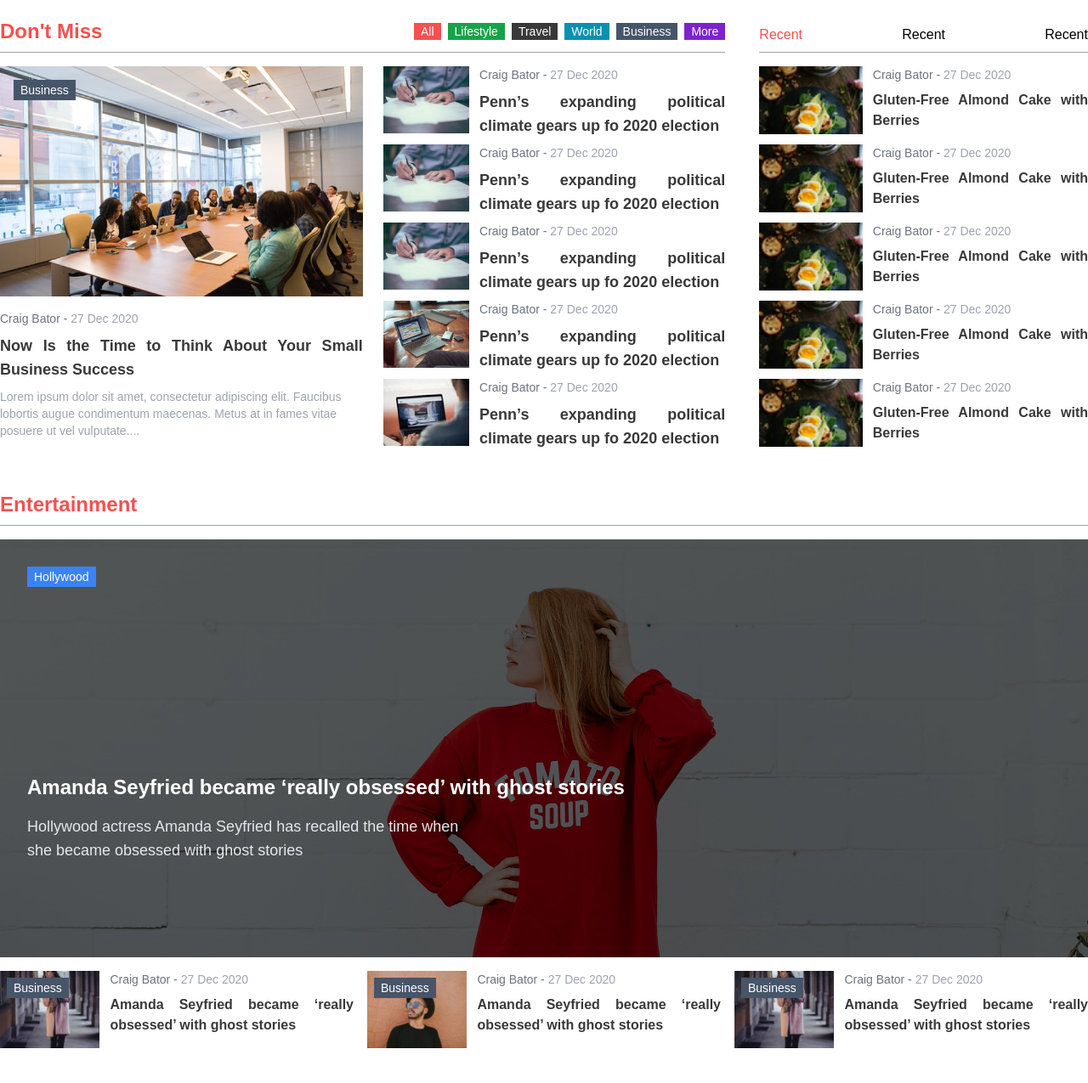
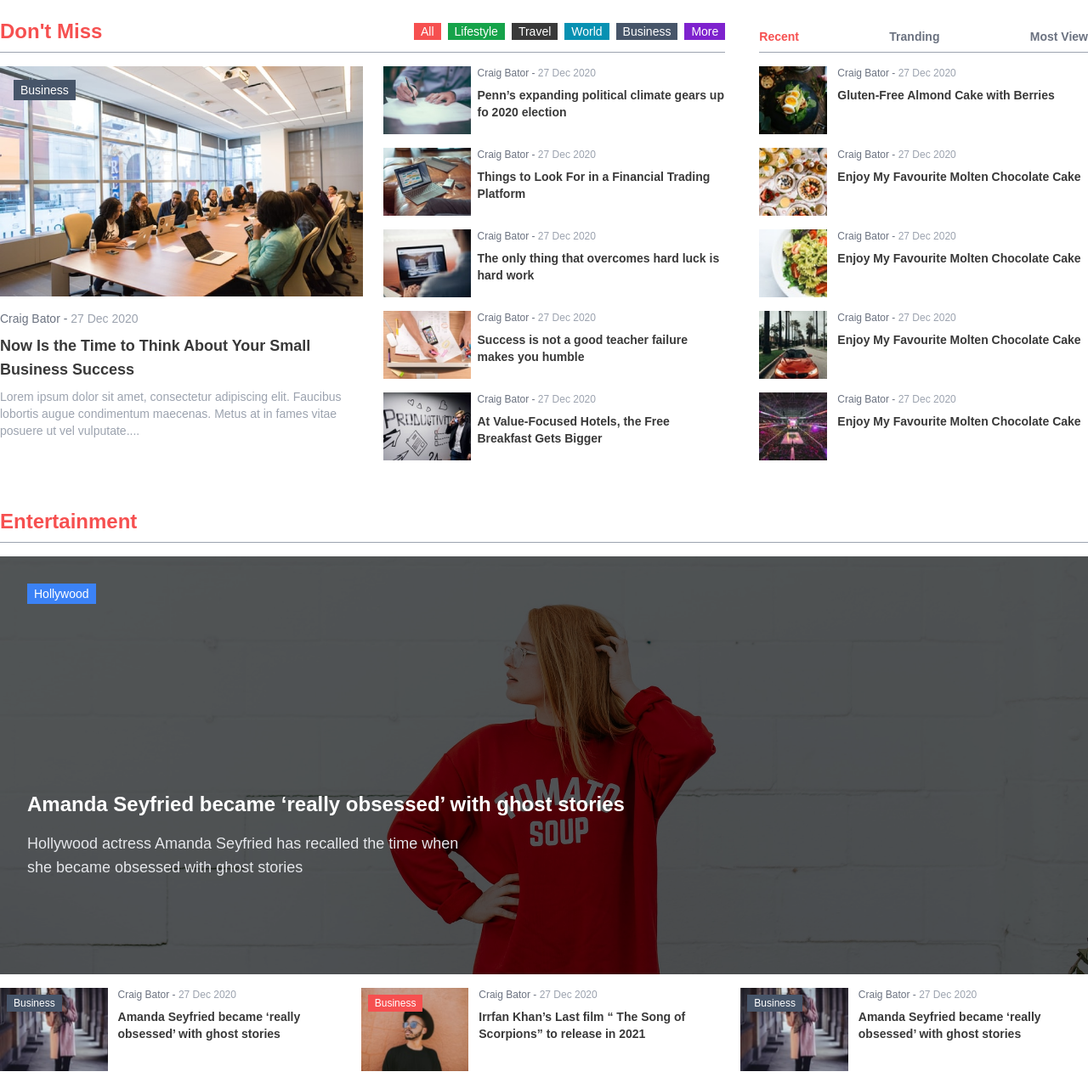
Before and after one commit to FIMehedi/newscast-tailwind, a website: page index.html in a window 1280 px wide. Shown: the part 215-1490 px from the top of the page at 85% size. Drawn offline with nearby package versions, Linux system fonts and the light colour scheme.

Commit message:
[MOD] Modified styles

```diff
--- a/index.html
+++ b/index.html
@@ -220,7 +220,7 @@
               <p class="text-sm font-normal text-gray-500">
                 Craig Bator - <span class="text-gray-400">27 Dec 2020</span>
               </p>
-              <h3 class="text-primary font-bold text-lg py-2 text-justify">
+              <h3 class="text-primary font-bold text-lg py-2">
                 <a
                   href=""
                   class="hover:text-secondary hover:underline transition"
@@ -235,15 +235,19 @@
             </div>
           </div>
           <div class="w-1/2 pl-6">
-            <div class="flex gap-3">
-              <div class="h-5">
-                <img src="./assets/images/dontmiss2.png" alt="" />
+            <div class="flex gap-2 pb-4">
+              <div class="h-20 w-24 overflow-hidden min-w-fit">
+                <img
+                  src="./assets/images/dontmiss2.png"
+                  alt=""
+                  class="h-full"
+                />
               </div>
               <div class="">
-                <p class="text-sm font-normal text-gray-500">
+                <p class="text-xs font-lite text-gray-500">
                   Craig Bator - <span class="text-gray-400">27 Dec 2020</span>
                 </p>
-                <h3 class="text-primary font-bold text-lg py-2 text-justify">
+                <h3 class="text-primary font-semibold text-sm py-2">
                   <a
                     href=""
                     class="hover:text-secondary hover:underline transition"
@@ -253,76 +257,88 @@
                 </h3>
               </div>
             </div>
-
-            <div class="flex gap-3">
-              <div class="h-5">
-                <img src="./assets/images/dontmiss2.png" alt="" />
+            <div class="flex gap-2 pb-4">
+              <div class="h-20 w-24 overflow-hidden min-w-fit">
+                <img
+                  src="./assets/images/dontmiss3.png"
+                  alt=""
+                  class="h-full"
+                />
               </div>
               <div class="">
-                <p class="text-sm font-normal text-gray-500">
+                <p class="text-xs font-lite text-gray-500">
                   Craig Bator - <span class="text-gray-400">27 Dec 2020</span>
                 </p>
-                <h3 class="text-primary font-bold text-lg py-2 text-justify">
+                <h3 class="text-primary font-semibold text-sm py-2">
                   <a
                     href=""
                     class="hover:text-secondary hover:underline transition"
-                    >Penn’s expanding political climate gears up fo 2020
-                    election</a
+                    >Things to Look For in a Financial Trading Platform</a
                   >
                 </h3>
               </div>
             </div>
 
-            <div class="flex gap-3">
-              <div class="h-5">
-                <img src="./assets/images/dontmiss2.png" alt="" />
+            <div class="flex gap-2 pb-4">
+              <div class="h-20 w-24 overflow-hidden min-w-fit">
+                <img
+                  src="./assets/images/dontmiss4.png"
+                  alt=""
+                  class="h-full"
+                />
               </div>
               <div class="">
-                <p class="text-sm font-normal text-gray-500">
+                <p class="text-xs font-lite text-gray-500">
                   Craig Bator - <span class="text-gray-400">27 Dec 2020</span>
                 </p>
-                <h3 class="text-primary font-bold text-lg py-2 text-justify">
+                <h3 class="text-primary font-semibold text-sm py-2">
                   <a
                     href=""
                     class="hover:text-secondary hover:underline transition"
-                    >Penn’s expanding political climate gears up fo 2020
-                    election</a
+                    >The only thing that overcomes hard luck is hard work</a
                   >
                 </h3>
               </div>
             </div>
-            <div class="flex gap-3">
-              <div class="h-5">
-                <img src="./assets/images/dontmiss3.png" alt="" />
+
+            <div class="flex gap-2 pb-4">
+              <div class="h-20 w-24 overflow-hidden min-w-fit">
+                <img
+                  src="./assets/images/dontmiss5.png"
+                  alt=""
+                  class="h-full"
+                />
               </div>
               <div class="">
-                <p class="text-sm font-normal text-gray-500">
+                <p class="text-xs font-lite text-gray-500">
                   Craig Bator - <span class="text-gray-400">27 Dec 2020</span>
                 </p>
-                <h3 class="text-primary font-bold text-lg py-2 text-justify">
+                <h3 class="text-primary font-semibold text-sm py-2">
                   <a
                     href=""
                     class="hover:text-secondary hover:underline transition"
-                    >Penn’s expanding political climate gears up fo 2020
-                    election</a
+                    >Success is not a good teacher failure makes you humble</a
                   >
                 </h3>
               </div>
             </div>
-            <div class="flex gap-3">
-              <div class="h-5">
-                <img src="./assets/images/dontmiss4.png" alt="" />
+            <div class="flex gap-2 pb-4">
+              <div class="h-20 w-24 overflow-hidden min-w-fit">
+                <img
+                  src="./assets/images/dontmiss6.png"
+                  alt=""
+                  class="h-full"
+                />
               </div>
               <div class="">
-                <p class="text-sm font-normal text-gray-500">
+                <p class="text-xs font-lite text-gray-500">
                   Craig Bator - <span class="text-gray-400">27 Dec 2020</span>
                 </p>
-                <h3 class="text-primary font-bold text-lg py-2 text-justify">
+                <h3 class="text-primary font-semibold text-sm py-2">
                   <a
                     href=""
                     class="hover:text-secondary hover:underline transition"
-                    >Penn’s expanding political climate gears up fo 2020
-                    election</a
+                    >At Value-Focused Hotels, the Free Breakfast Gets Bigger</a
                   >
                 </h3>
               </div>
@@ -330,24 +346,24 @@
           </div>
         </div>
       </div>
-      <div class="w-1/3 mt-2 pl-10">
+      <div class="w-1/3 mt-3 pl-10">
         <div
           class="flex justify-between items-center py-2 border-b border-b-gray-400"
         >
-          <a href="" class="font-medium text-secondary">Recent</a>
-          <a href="" class="font-medium">Recent</a>
-          <a href="" class="font-medium">Recent</a>
+          <a href="" class="font-semibold text-sm text-secondary">Recent</a>
+          <a href="" class="font-semibold text-sm text-gray-500">Tranding</a>
+          <a href="" class="font-semibold text-sm text-gray-500">Most View</a>
         </div>
 
         <div class="flex mt-4">
-          <div class="h-20 overflow-hidden">
-            <img src="./assets/images/recent1.png" alt="" />
+          <div class="h-20 w-20 overflow-hidden">
+            <img src="./assets/images/recent1.png" alt="" class="w-auto" />
           </div>
           <div class="pl-3">
-            <p class="text-sm font-normal text-gray-500">
+            <p class="text-xs font-light text-gray-500">
               Craig Bator - <span class="text-gray-400">27 Dec 2020</span>
             </p>
-            <h3 class="text-primary font-bold py-2 text-justify">
+            <h3 class="text-primary font-semibold py-2 text-sm">
               <a href="" class="hover:text-secondary hover:underline transition"
                 >Gluten-Free Almond Cake with Berries</a
               >
@@ -355,62 +371,64 @@
           </div>
         </div>
 
-        <div class="flex mt-2">
-          <div class="h-20 overflow-hidden">
-            <img src="./assets/images/recent1.png" alt="" />
+        <div class="flex mt-4">
+          <div class="h-20 w-20 overflow-hidden">
+            <img src="./assets/images/recent2.png" alt="" class="w-auto" />
           </div>
           <div class="pl-3">
-            <p class="text-sm font-normal text-gray-500">
+            <p class="text-xs font-light text-gray-500">
               Craig Bator - <span class="text-gray-400">27 Dec 2020</span>
             </p>
-            <h3 class="text-primary font-bold py-2 text-justify">
+            <h3 class="text-primary font-semibold py-2 text-sm">
               <a href="" class="hover:text-secondary hover:underline transition"
-                >Gluten-Free Almond Cake with Berries</a
+                >Enjoy My Favourite Molten Chocolate Cake</a
               >
             </h3>
           </div>
         </div>
-        <div class="flex mt-2">
-          <div class="h-20 overflow-hidden">
-            <img src="./assets/images/recent1.png" alt="" />
+
+        <div class="flex mt-4">
+          <div class="h-20 w-20 overflow-hidden">
+            <img src="./assets/images/recent3.png" alt="" class="w-auto" />
           </div>
           <div class="pl-3">
-            <p class="text-sm font-normal text-gray-500">
+            <p class="text-xs font-light text-gray-500">
               Craig Bator - <span class="text-gray-400">27 Dec 2020</span>
             </p>
-            <h3 class="text-primary font-bold py-2 text-justify">
+            <h3 class="text-primary font-semibold py-2 text-sm">
               <a href="" class="hover:text-secondary hover:underline transition"
-                >Gluten-Free Almond Cake with Berries</a
+                >Enjoy My Favourite Molten Chocolate Cake</a
               >
             </h3>
           </div>
         </div>
-        <div class="flex mt-2">
-          <div class="h-20 overflow-hidden">
-            <img src="./assets/images/recent1.png" alt="" />
+
+        <div class="flex mt-4">
+          <div class="h-20 w-20 overflow-hidden">
+            <img src="./assets/images/recent4.png" alt="" class="w-auto" />
           </div>
           <div class="pl-3">
-            <p class="text-sm font-normal text-gray-500">
+            <p class="text-xs font-light text-gray-500">
               Craig Bator - <span class="text-gray-400">27 Dec 2020</span>
             </p>
-            <h3 class="text-primary font-bold py-2 text-justify">
+            <h3 class="text-primary font-semibold py-2 text-sm">
               <a href="" class="hover:text-secondary hover:underline transition"
-                >Gluten-Free Almond Cake with Berries</a
+                >Enjoy My Favourite Molten Chocolate Cake</a
               >
             </h3>
           </div>
         </div>
-        <div class="flex mt-2">
-          <div class="h-20 overflow-hidden">
-            <img src="./assets/images/recent1.png" alt="" />
+        <div class="flex mt-4">
+          <div class="h-20 w-20 overflow-hidden">
+            <img src="./assets/images/recent5.png" alt="" class="w-auto" />
           </div>
           <div class="pl-3">
-            <p class="text-sm font-normal text-gray-500">
+            <p class="text-xs font-light text-gray-500">
               Craig Bator - <span class="text-gray-400">27 Dec 2020</span>
             </p>
-            <h3 class="text-primary font-bold py-2 text-justify">
+            <h3 class="text-primary font-semibold py-2 text-sm">
               <a href="" class="hover:text-secondary hover:underline transition"
-                >Gluten-Free Almond Cake with Berries</a
+                >Enjoy My Favourite Molten Chocolate Cake</a
               >
             </h3>
           </div>
@@ -445,18 +463,18 @@
       <div class="flex gap-4 justify-between">
         <div class="flex">
           <div class="w-48 h-28 overflow-hidden relative">
-            <img src="./assets/images/enter1.png" alt="" />
+            <img src="./assets/images/enter1.png" alt="" class="w-full" />
             <span
-              class="bg-slate-600 py-0.5 font-normal text-sm px-2 text-white absolute top-2 left-2"
+              class="bg-slate-600 py-0.5 font-light text-xs px-2 text-white absolute top-2 left-2"
             >
               Business
             </span>
           </div>
           <div class="pl-3">
-            <p class="text-sm font-normal text-gray-500">
+            <p class="text-xs font-light text-gray-500">
               Craig Bator - <span class="text-gray-400">27 Dec 2020</span>
             </p>
-            <h3 class="text-primary font-bold py-2 text-justify">
+            <h3 class="text-primary font-semibold text-sm py-2">
               <a href="" class="hover:text-secondary hover:underline transition"
                 >Amanda Seyfried became ‘really obsessed’ with ghost stories</a
               >
@@ -465,6 +483,49 @@
         </div>
 
         <div class="flex">
+          <div class="w-48 h-28 overflow-hidden relative">
+            <img src="./assets/images/enter2.png" alt="" class="w-full" />
+            <span
+              class="bg-secondary py-0.5 font-light text-xs px-2 text-white absolute top-2 left-2"
+            >
+              Business
+            </span>
+          </div>
+          <div class="pl-3">
+            <p class="text-xs font-light text-gray-500">
+              Craig Bator - <span class="text-gray-400">27 Dec 2020</span>
+            </p>
+            <h3 class="text-primary font-semibold text-sm py-2">
+              <a href="" class="hover:text-secondary hover:underline transition"
+                >Irrfan Khan’s Last film “ The Song of Scorpions” to release in
+                2021</a
+              >
+            </h3>
+          </div>
+        </div>
+
+        <div class="flex">
+          <div class="w-48 h-28 overflow-hidden relative">
+            <img src="./assets/images/enter1.png" alt="" class="w-full" />
+            <span
+              class="bg-slate-600 py-0.5 font-light text-xs px-2 text-white absolute top-2 left-2"
+            >
+              Business
+            </span>
+          </div>
+          <div class="pl-3">
+            <p class="text-xs font-light text-gray-500">
+              Craig Bator - <span class="text-gray-400">27 Dec 2020</span>
+            </p>
+            <h3 class="text-primary font-semibold text-sm py-2">
+              <a href="" class="hover:text-secondary hover:underline transition"
+                >Amanda Seyfried became ‘really obsessed’ with ghost stories</a
+              >
+            </h3>
+          </div>
+        </div>
+
+        <!-- <div class="flex">
           <div class="w-48 h-28 overflow-hidden relative">
             <img src="./assets/images/enter2.png" alt="" />
             <span
@@ -483,9 +544,9 @@
               >
             </h3>
           </div>
-        </div>
+        </div> -->
 
-        <div class="flex">
+        <!-- <div class="flex">
           <div class="w-48 h-28 overflow-hidden relative">
             <img src="./assets/images/enter1.png" alt="" />
             <span
@@ -504,7 +565,7 @@
               >
             </h3>
           </div>
-        </div>
+        </div> -->
       </div>
     </section>
   </body>
```
Also changed, not shown: assets/css/build/style.css, assets/images/dontmiss5.png (added), assets/images/dontmiss6.png (added), assets/images/recent2.png (added), assets/images/recent3.png (added), assets/images/recent4.png (added), assets/images/recent5.png (added), assets/js/main.js (added).
